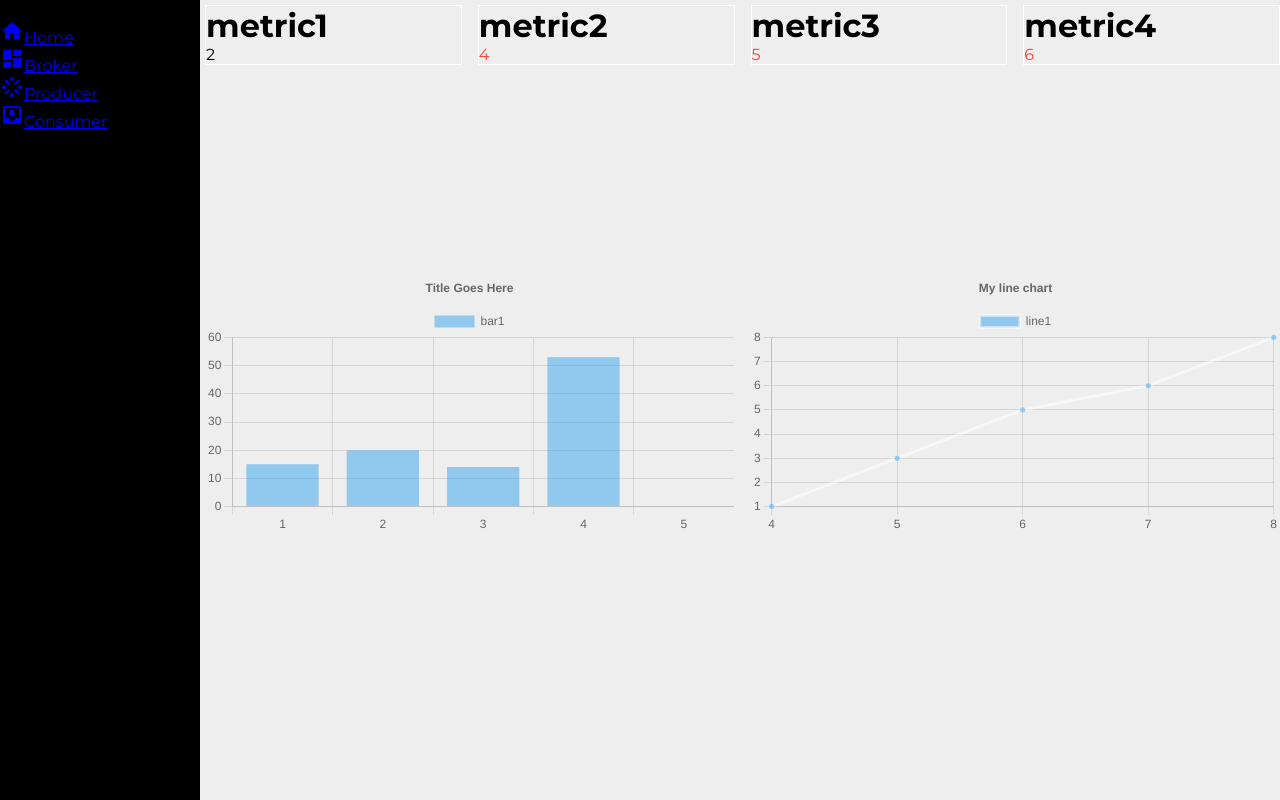
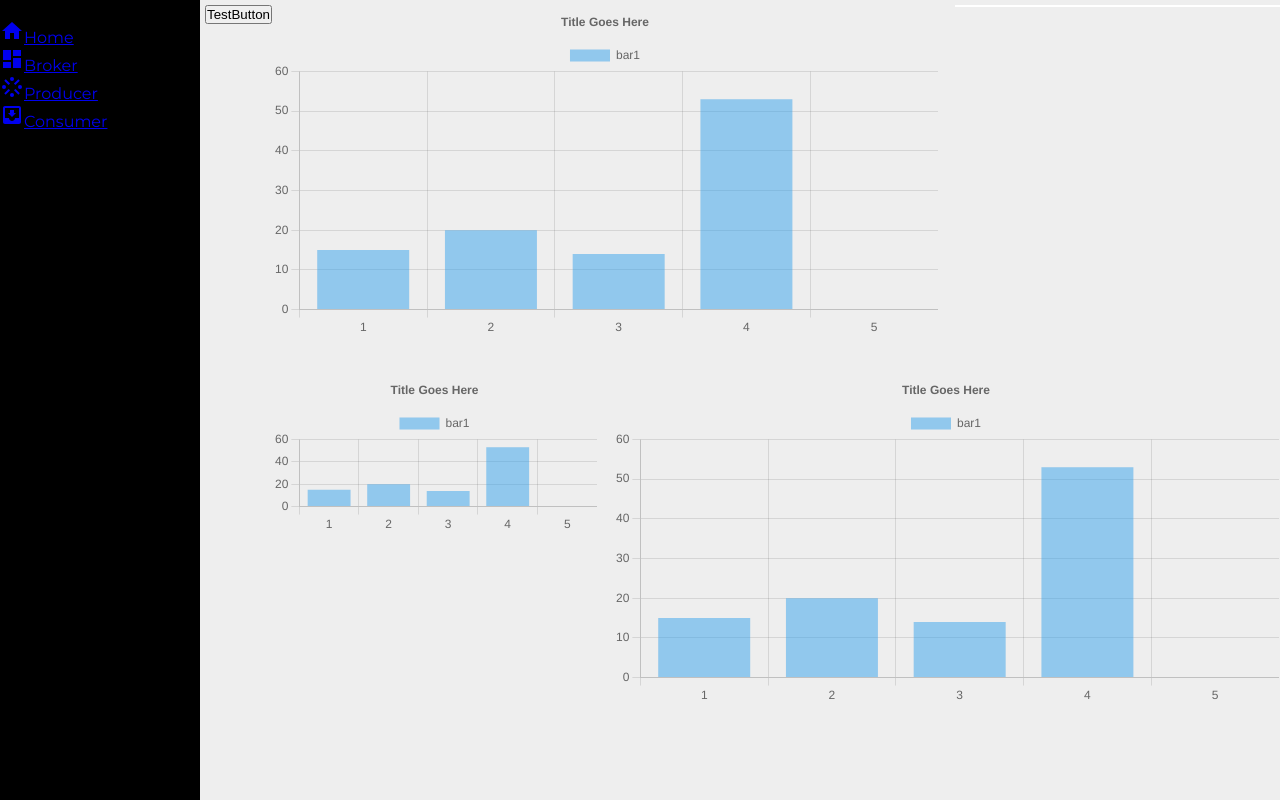
Before and after one commit to oslabs-beta/Metamorphosis, a React (Create React App) app: page /broker in a window 1280 px wide. Built offline with nearby package versions, Linux system fonts and the light colour scheme.

Commit message:
adding socketio on broker.jsx

```diff
--- a/client/BrokerDashboard/Broker.jsx
+++ b/client/BrokerDashboard/Broker.jsx
@@ -3,59 +3,35 @@ import Box from '@mui/material/Box';
 import Grid from '@mui/material/Grid';
 import BarChart from '../components/charts/BarChart';
 import MetricCard from '../components/charts/MetricCard'
-import LineGraph from '../components/charts/LineGraph';
+import socket from '../socket';
 
 const BrokerDisplay = () => {
-
-	const data1 = {
-		title: 'metric1',
-		value: 2
+	function clickme(){
+		socket.emit("interval", "15");
 	}
 
-	const data2 = {
-		title: 'metric2',
-		value: 4
-	}
-
-	const data3 = {
-		title: 'metric3',
-		value: 5
-	}
-	const data4 = {
-		title: 'metric4',
-		value: 6
-	}
-
-	const data5 = {
-		title: 'My line chart',
-		x: [4, 5, 6, 7, 8],
-		y: [1, 3, 5, 6, 8]
-	}
-
-
 	return (
+		<>
 		<div className='broker'>
+			<div>
+				<button onClick={clickme}>TestButton</button>
+			</div>
 			<Grid container spacing={2}>
-				<Grid item xs={3}>
-				  <MetricCard data={data1} normalVal={2}/>
+				<Grid item xs={8}>
+					<BarChart />
 				</Grid>
-				<Grid item xs={3}>
-					<MetricCard data={data2} normalVal={2}/>
+				<Grid item xs={4}>
+					<MetricCard data={1} normalVal={2}/>
 				</Grid>
-				<Grid item xs={3}>
-					<MetricCard data={data3} normalVal={2}/>
-				</Grid>
-				<Grid item xs={3}>
-					<MetricCard data={data4} normalVal={2}/>
-				</Grid>
-				<Grid item xs={6}>
+				<Grid item xs={4}>
 				<BarChart />
 				</Grid>
-				<Grid item xs={6}>
-				<LineGraph graphProps={data5}/>
+				<Grid item xs={8}>
+				<BarChart />
 				</Grid>
 			</Grid>
 		</div>
+		</>
 	)
 }
 
--- a/client/ConnectionPage/Connection.jsx
+++ b/client/ConnectionPage/Connection.jsx
@@ -81,7 +81,7 @@ const Connection = () => {
         // }
 
         // connect();
-          console.log('clicked',ipaddress, port);
+
           socket.connect();
 
           socket.on("queries_chart", (queries_chart)=>{
@@ -93,7 +93,7 @@ const Connection = () => {
             if(queries_count) dispatch(connectAddress({ipaddress, port}));
             console.log('incoming message: ',queries_count)
           });
-
+          socket.emit("interval", "15");
           socket.emit("ip", `${ipaddress}:${port}`);
 
             //reset form data
```
Also changed, not shown: 2 other files (tests, documents, lock files or other folders).
